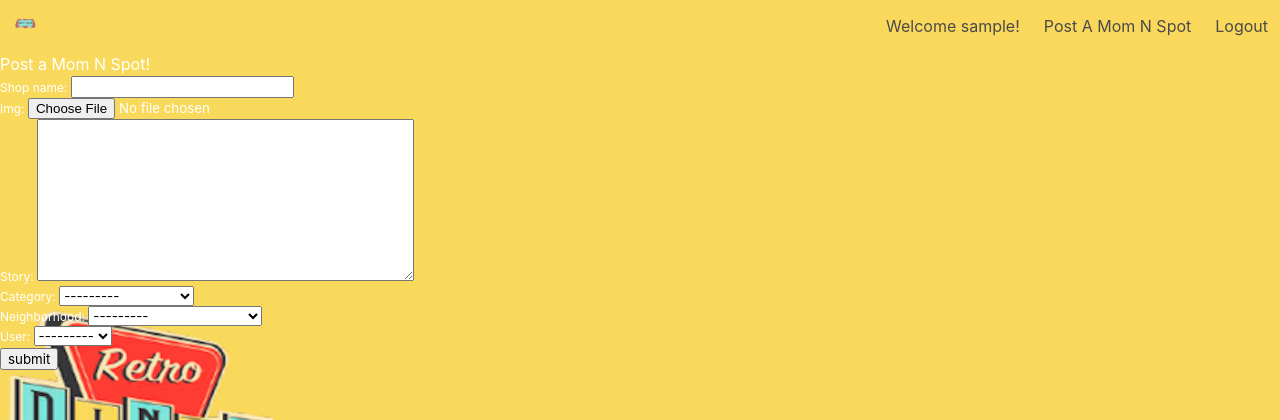
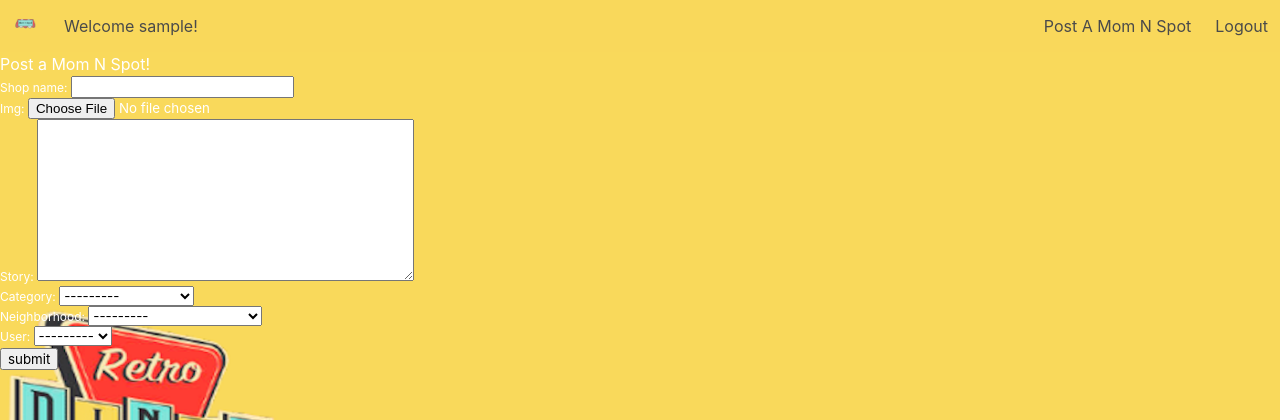
Before and after one commit to aimeemisaki/mom_n_spot, a Django app: page /posts/create/ in a window 1280 px wide. Shown: the top 420 px of the page. Run offline with Django 4.2, Linux system fonts and the light colour scheme; the visitor is signed in with stand-in values (Sample User, id 1); data comes from the database, SQL or seed files in the repository.

Commit message:
changes position of welcome user nav item

```diff
--- a/main_app/templates/index.html
+++ b/main_app/templates/index.html
@@ -28,10 +28,12 @@
             </div>
             {% if user.is_authenticated %}
                 <div class="navbar-menu">
-                    <div class="navbar-end">
+                    <div class="navbar-start">
                         <div class="navbar-item">
                             Welcome {{user.username}}!
                         </div>
+                    </div>
+                    <div class="navbar-end">
                         <a class="navbar-item" href="{% url 'post_create' %}">
                             Post A Mom N Spot
                         </a>
```
